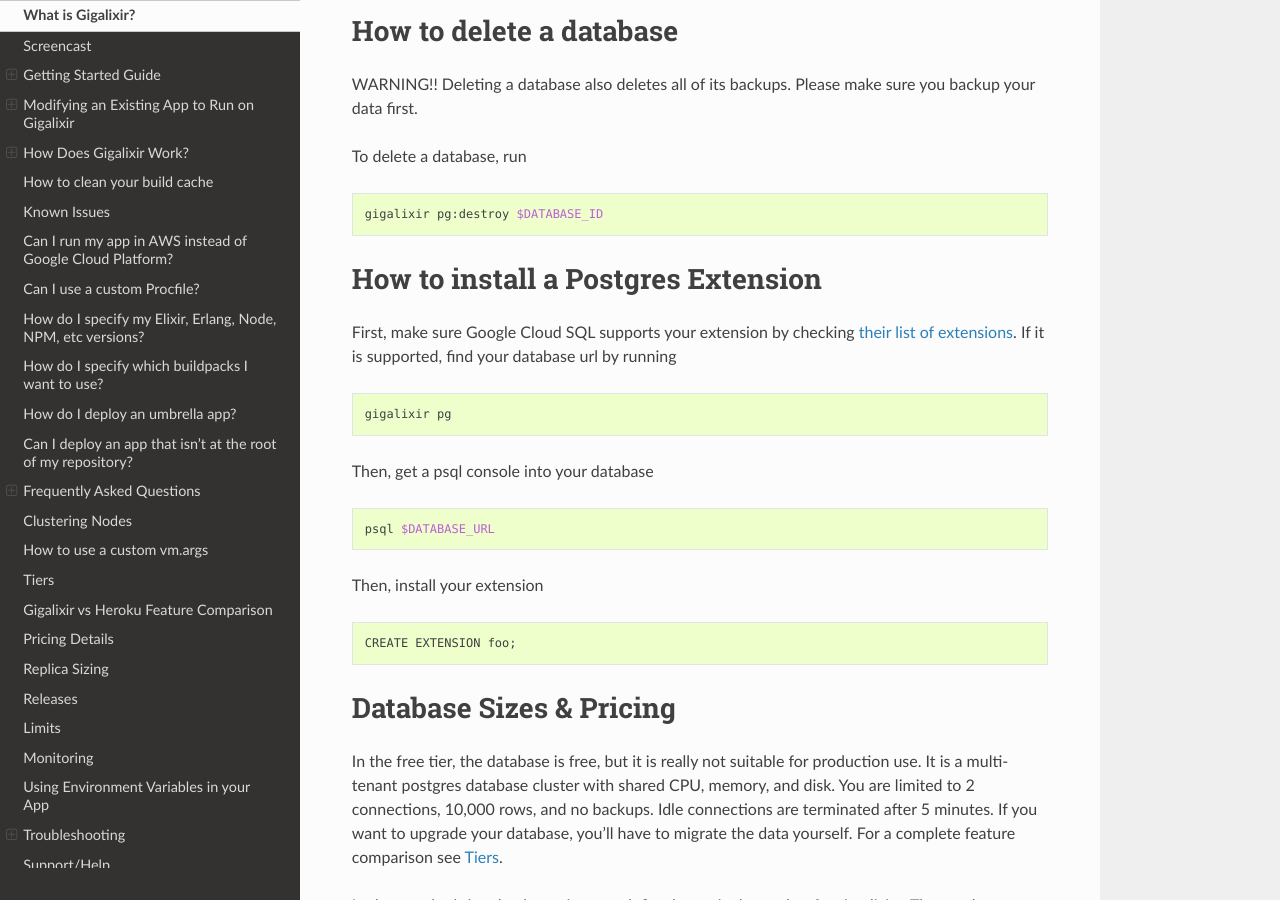
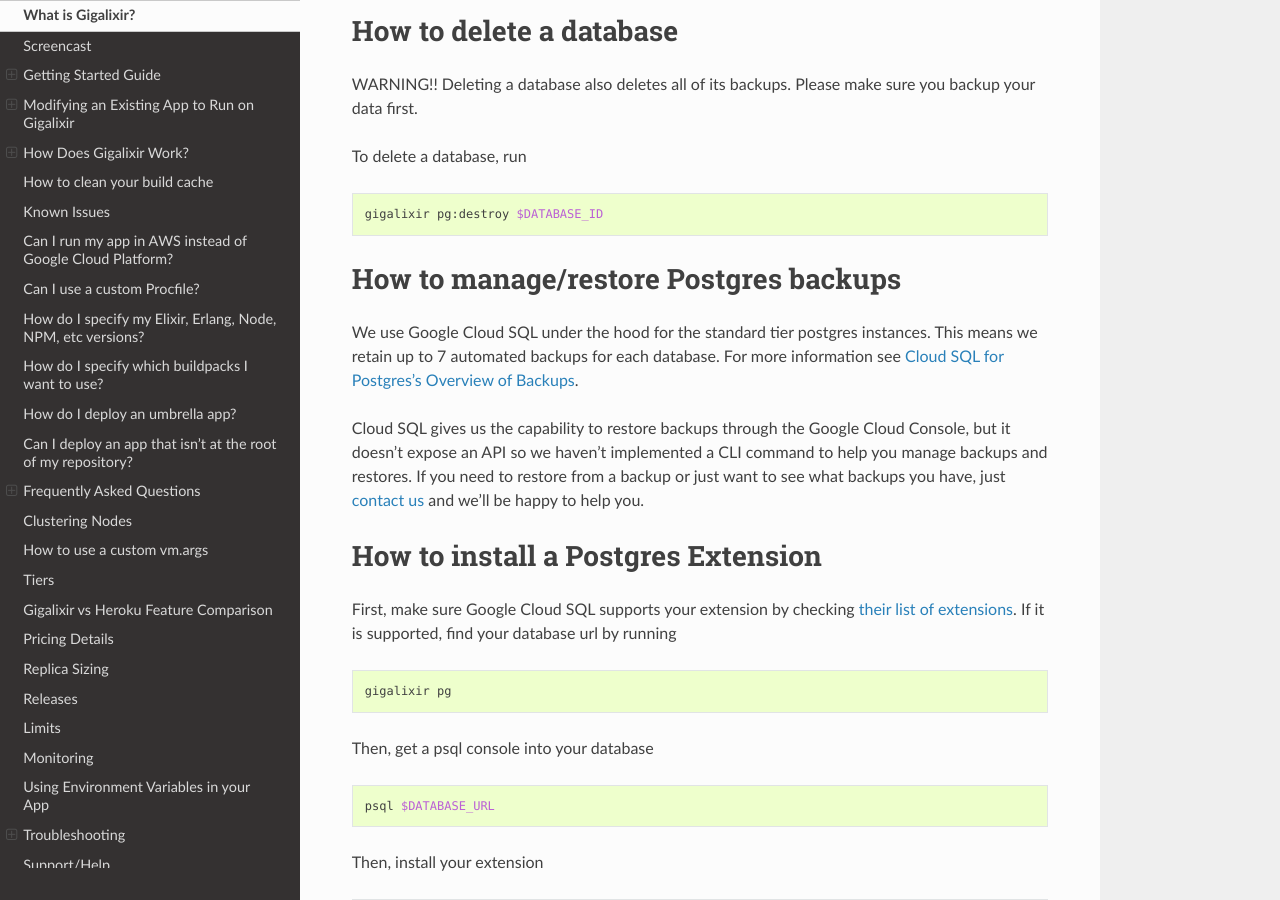
Before and after one commit to gigalixir/gigalixir-cli, a Sphinx documentation site: the page built from docs/source/main.rst, in a window 1280 px wide and 900 px high, scrolled down 44691 px. Built offline with Sphinx 7.4.7 and the Read the Docs theme 2.0.0, drawn with Linux system fonts in a browser that asks for light colours.

Commit message:
postgres backup docs.

```diff
--- a/docs/source/main.rst
+++ b/docs/source/main.rst
@@ -1838,6 +1838,13 @@ To delete a database, run
 
     gigalixir pg:destroy $DATABASE_ID
 
+How to manage/restore Postgres backups
+======================================
+
+We use Google Cloud SQL under the hood for the standard tier postgres instances. This means we retain up to 7 automated backups for each database. For more information see `Cloud SQL for Postgres's Overview of Backups <https://cloud.google.com/sql/docs/postgres/backup-recovery/backups>`_.
+
+Cloud SQL gives us the capability to restore backups through the Google Cloud Console, but it doesn't expose an API so we haven't implemented a CLI command to help you manage backups and restores. If you need to restore from a backup or just want to see what backups you have, just `contact us`_ and we'll be happy to help you.
+
 How to install a Postgres Extension
 ===================================
 
```
